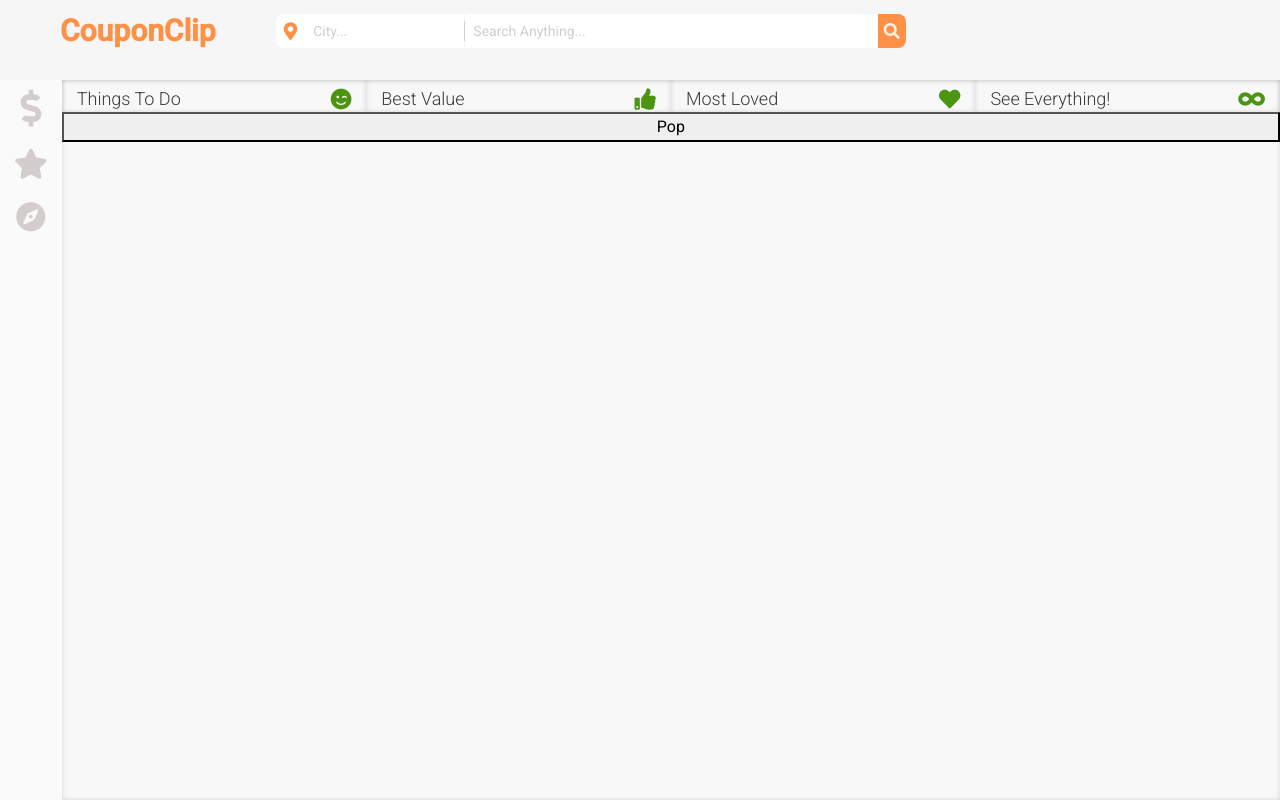
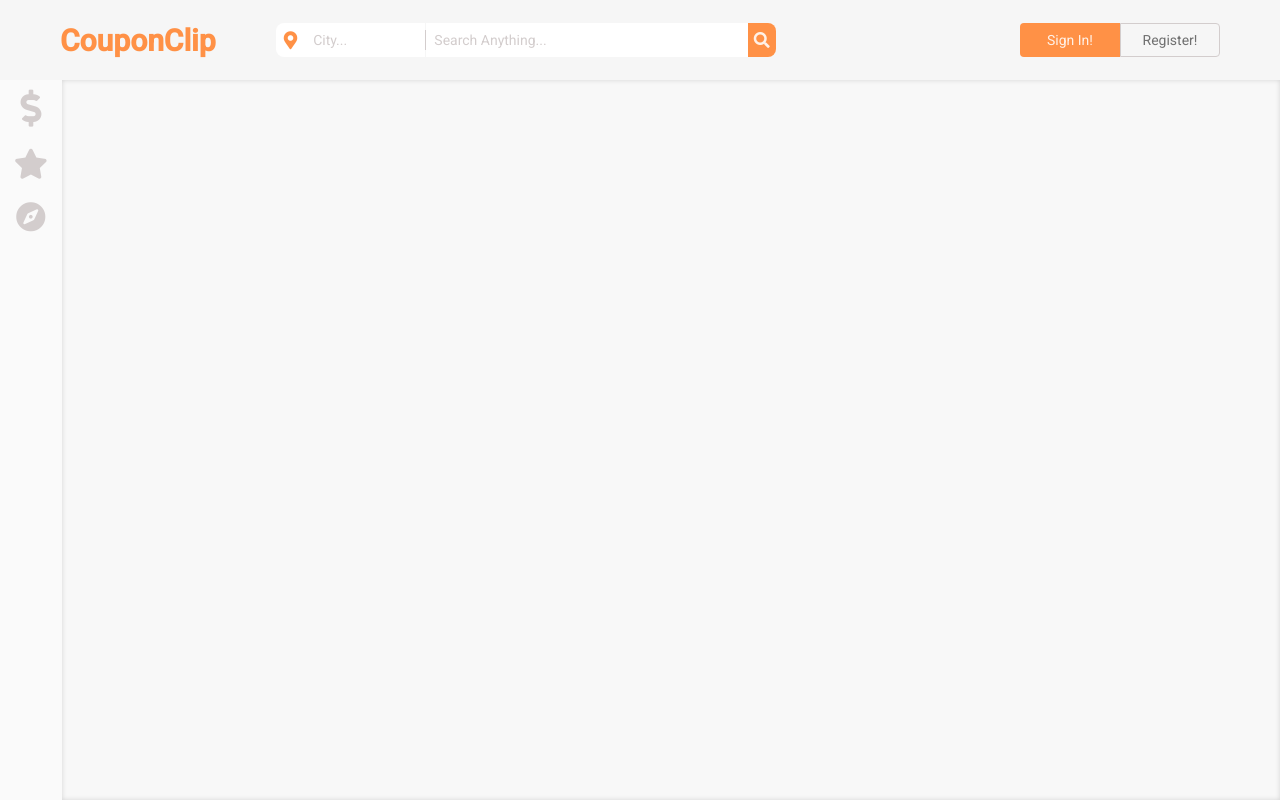
Before and after one commit to barakiva/CouponClip_client, an Angular app: page / in a window 1280 px wide. Built offline with nearby package versions, Linux system fonts and the light colour scheme.

Commit message:
search bar works

```diff
--- a/src/app/core/lineup/lineup/lineup.component.html
+++ b/src/app/core/lineup/lineup/lineup.component.html
@@ -1,24 +1,6 @@
-<nav id="lineup-toolbar" class="mat-typography">
-  <div>
-    <a>Things To Do</a>
-    <i class="fas fa-smile-wink fa-lg"></i>
-  </div>
-  <div>
-    <a>Best Value</a>
-    <i class="fas fa-thumbs-up fa-lg"></i>
-  </div>
-  <div>
-    <a>Most Loved</a>
-    <i class="fas fa-heart fa-lg"></i>
-  </div>
-  <div>
-    <a>See Everything!</a>
-    <i class="fas fa-infinity fa-lg"></i>
-  </div>
-</nav>
 
 
-<button (click)="hackIt()">Pop</button>
+
 <div id="suspect-box" >
   <app-suspect [class.mat-elevation-z4] *ngFor="let deal of deals"
                [deal]="deal">
--- a/src/app/core/lineup/lineup/lineup.component.ts
+++ b/src/app/core/lineup/lineup/lineup.component.ts
@@ -1,26 +1,29 @@
-import {Component, Input, OnInit} from '@angular/core';
+import {Component, Input, OnDestroy, OnInit} from '@angular/core';
 import {DealApiService} from '../../../services/deal-api.service';
-import {Observable} from 'rxjs';
+import {Observable, Subscription} from 'rxjs';
 import {DealWrapper} from '../../../model/deal-wrapper';
+import {Deal} from '../../../model/deal';
 
 @Component({
   selector: 'app-lineup',
   templateUrl: './lineup.component.html',
   styleUrls: ['./lineup.component.scss']
 })
-export class LineupComponent implements OnInit {
+export class LineupComponent implements OnInit, OnDestroy {
 
-  response: Observable<Observable<DealWrapper[]>>;
   deals = [];
+  subscription: Subscription;
   constructor(private dealAPi: DealApiService) { }
 
   ngOnInit() {
-  }
-  hackIt() {
-    this.dealAPi.makeRequest().subscribe(data => {
+    this.subscription = this.dealAPi.subject.subscribe(data => {
       this.deals = data;
-    });
+    })
   }
 
 
+  ngOnDestroy(): void {
+    this.subscription.unsubscribe();
+  }
+
 }
--- a/src/app/core/lineup/suspect/suspect.component.ts
+++ b/src/app/core/lineup/suspect/suspect.component.ts
@@ -12,9 +12,9 @@ export class SuspectComponent implements OnInit {
   constructor() { }
 
   ngOnInit() {
-    console.log(this.deal.discountPercentage);
-    console.log(new Intl.NumberFormat('en-IN',
-      { style: 'percent', minimumFractionDigits: 0 }).format(this.deal.discountPercentage));
+    // console.log(this.deal.discountPercentage);
+    // console.log(new Intl.NumberFormat('en-IN',
+    //   { style: 'percent', minimumFractionDigits: 0 }).format(this.deal.discountPercentage));
 
   }
   public formatNumber(): string {
--- a/src/app/sentry/sentry/sentry.component.html
+++ b/src/app/sentry/sentry/sentry.component.html
@@ -3,20 +3,23 @@
   <button class="navbar-toggler" type="button" data-toggle="collapse" data-target="#navbarSupportedContent" aria-controls="navbarSupportedContent" aria-expanded="false" aria-label="Toggle navigation">
     <span class="navbar-toggler-icon"></span>
   </button>
-    <form class="form-inline my-2 my-lg-0">
+    <form [formGroup]="couponForm"
+          class="form-inline my-2 my-lg-0"
+          (ngSubmit)="onSearchSubmit(couponForm.value)">
 
       <div id="location-bar">
         <div>
           <i class="fas fa-map-marker-alt"></i>
         </div>
-        <input class="" placeholder="City...">
+        <input class="" formControlName="location" placeholder="City...">
       </div>
       <div class="separator"></div>
 
       <div id="search-box">
-        <input  type="search" placeholder="Search Anything..." aria-label="Search">
+        <input formControlName="query" type="search" placeholder="Search Anything..." aria-label="Search">
         <button class=" fas fa-search" type="submit"></button>
       </div>
 
     </form>
 </nav>
+<app-user-domain></app-user-domain>
--- a/src/app/sentry/sentry/sentry.component.scss
+++ b/src/app/sentry/sentry/sentry.component.scss
@@ -2,7 +2,11 @@
 
 :host {
   flex: 10;
+  @include navBar(row);
   background-color: $faded-grey;
+}
+nav {
+  flex: 80;
 }
 #bootstrap-override {
 
--- a/src/app/sentry/sentry/sentry.component.ts
+++ b/src/app/sentry/sentry/sentry.component.ts
@@ -2,6 +2,7 @@ import { Component, OnInit } from '@angular/core';
 import {Observable} from 'rxjs';
 import {DealWrapper} from '../../model/deal-wrapper';
 import {DealApiService} from '../../services/deal-api.service';
+import {FormBuilder, FormGroup} from '@angular/forms';
 
 @Component({
   selector: 'app-sentry',
@@ -9,11 +10,23 @@ import {DealApiService} from '../../services/deal-api.service';
   styleUrls: ['./sentry.component.scss']
 })
 export class SentryComponent implements OnInit {
+  couponForm;
 
-  response: Observable<Observable<DealWrapper[]>>;
-  constructor(private dealAPi: DealApiService) { }
+  constructor(
+    private dealAPi: DealApiService,
+    private formBuilder: FormBuilder
+  ){
+    this.couponForm = this.formBuilder.group({
+      location: '',
+      query: ''
+    });
+  }
 
   ngOnInit() {
   }
-
+  onSearchSubmit(formData) {
+    console.log("Your data is " + formData.query + " in " + formData.location);
+    // this.couponForm = formData;
+    this.dealAPi.makeRequest(formData);
+  }
 }
--- /dev/null
+++ b/src/app/sentry/user-domain/user-domain.component.html
@@ -0,0 +1,3 @@
+<button (click)="promptSignIn()" id="sign-in-btn" class="btn">Sign In!</button>
+
+<button (click)="promptRegistration()" id="register-btn" class="btn">Register!</button>
--- /dev/null
+++ b/src/app/sentry/user-domain/user-domain.component.scss
@@ -0,0 +1,24 @@
+@import "./src/sass/variables";
+
+:host {
+  @include navBar(row);
+  flex:10;
+  align-items: center;
+  margin-right: 60px;
+}
+#sign-in-btn {
+  border-radius: 4px 0px 0px 4px;
+  background-color: $brand-primary;
+  color: $text-on-primary;
+}
+#register-btn {
+  border-radius: 0px 4px 4px 0px;
+  border:1px solid $text-on-white;
+  color: $base-grey;
+}
+button {
+  width: 100px;
+  height: 34px;
+  font-size: 1.4rem;
+  outline: none;
+}
--- /dev/null
+++ b/src/app/sentry/user-domain/user-domain.component.ts
@@ -0,0 +1,23 @@
+import { Component, OnInit } from '@angular/core';
+
+@Component({
+  selector: 'app-user-domain',
+  templateUrl: './user-domain.component.html',
+  styleUrls: ['./user-domain.component.scss']
+})
+export class UserDomainComponent implements OnInit {
+
+  constructor() { }
+
+  ngOnInit(): void {
+  }
+
+
+  promptSignIn() {
+
+  }
+
+  promptRegistration() {
+
+  }
+}
--- a/src/app/services/deal-api.service.ts
+++ b/src/app/services/deal-api.service.ts
@@ -1,7 +1,6 @@
 import { Injectable } from '@angular/core';
-import {HttpClient} from '@angular/common/http';
-import {Observable} from 'rxjs';
-import {DealWrapper} from '../model/deal-wrapper';
+import {HttpClient, HttpParams} from '@angular/common/http';
+import {Observable, Subject} from 'rxjs';
 import {Deal} from '../model/deal';
 
 @Injectable({
@@ -9,10 +8,33 @@ import {Deal} from '../model/deal';
 })
 export class DealApiService {
   readonly BASE_URL = 'http://localhost:8080/api';
-  readonly params = '/get-all-deals';
+  readonly PATH = "/location-and-query"
+
+  subject: Subject<Deal[]> = new Subject();
 
   constructor(private client: HttpClient) { }
-  makeRequest(): Observable<Deal[]> {
-    return this.client.get<Deal[]>(this.BASE_URL + this.params);
+
+  makeRequest(couponForm: any) {
+    console.log(couponForm.location);
+    let params = new HttpParams()
+      .set('location', couponForm.location)
+      .set('query', couponForm.query);
+
+    console.log(params.toString());
+
+    const options = {params: params};
+
+    this.client
+      .get<Deal[]>(
+      this.BASE_URL + this.PATH,
+        options
+      )
+      .subscribe(data => {
+       this.subject.next(data);
+    });
   }
+
+
+
+
 }
```
Also changed, not shown: src/app/app.module.ts (+6 -2 lines), 1 other file (tests, documents, lock files or other folders).
